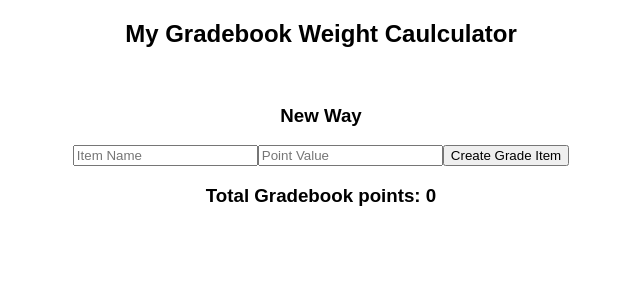
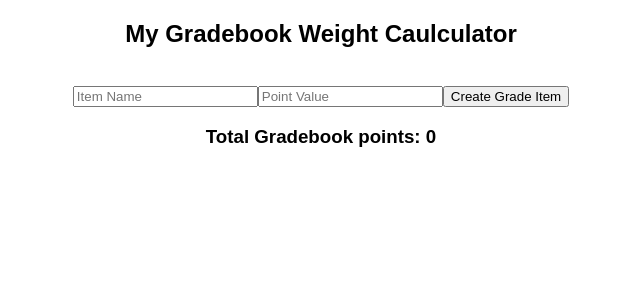
Before and after one commit to thebenkahn/gradebook-weight-visualization, a React (Create React App) app in the folder gradebook2/: page / in a window 1280 px wide. Shown: the top 300 px of the page, without its empty margins (319-959 px from the left). Built offline with nearby package versions, Linux system fonts and the light colour scheme.

Commit message:
update
small bug fixes
focus goes back to first field after submit
added more colors to chart

```diff
--- a/gradebook2/src/App.js
+++ b/gradebook2/src/App.js
@@ -10,18 +10,7 @@ import Chart from './components/Chart'
 class App extends Component {
 
   state = {
-    fields: {},
     gradeItems: []
-
-  };
-
-  onChange = updatedValue => {
-    this.setState({
-      fields: {
-        ...this.state.fields,
-        ...updatedValue
-      }
-    });
   };
 
   handleGradeItemAdd = (name, points) => {
@@ -34,17 +23,11 @@ class App extends Component {
       this.setState({gradeItems: this.state.gradeItems.concat(newGradeItem)});
   }
 
-
   render() {
     return (
       <div className="App">
         <Form onChange={fields => this.onChange(fields)} onGradeItemAdd={this.handleGradeItemAdd}/>
-
-
-
-    {/*    <Chart name={this.state.fields.gradeItemName} points={this.state.fields.gradeItemPoints} gradeItems={this.props.gradeItems}/> */}
-          <Chart gradeItems={this.state.gradeItems}/>
-
+        <Chart gradeItems={this.state.gradeItems}/>
       </div>
     );
   }
--- a/gradebook2/src/components/Form.js
+++ b/gradebook2/src/components/Form.js
@@ -44,6 +44,7 @@ class Form extends Component {
         this.props.onGradeItemAdd(text, points);
         this.refs.text.value = '';
         this.refs.points.value = '';
+        this.refs.text.focus();
     }
 
     getChartData() {
@@ -63,14 +64,7 @@ render(){
     {/*   <h1>current state text is {this.state.text}</h1> */}
       <form onSubmit={this.onSubmit}>
           <div className="form-group">
-          {/*  <span><h3>Old Way</h3></span>
-            <br />
-            <input name="gradeItemName" placeholder='Grade Item' value={this.state.gradeItemName} onChange={e => this.change(e)} />
-            <br/>
-           <input name="gradeItemPoints" placeholder='Point Value' value={this.state.gradeItemPoints} onChange={e => this.change(e)} />
-            <br/>
-            */}
-            <span><h3>New Way</h3></span>
+
           {/*  <input type="text" onChange={this.changeText} value={this.state.text}></input> */}
             <input type="text" ref="text" onChange={this.onChange} class="form-control" placeholder="Item Name"></input>
             <input type="text" ref="points" onChange={this.onChange} class="form-control" placeholder="Point Value"></input>
```
